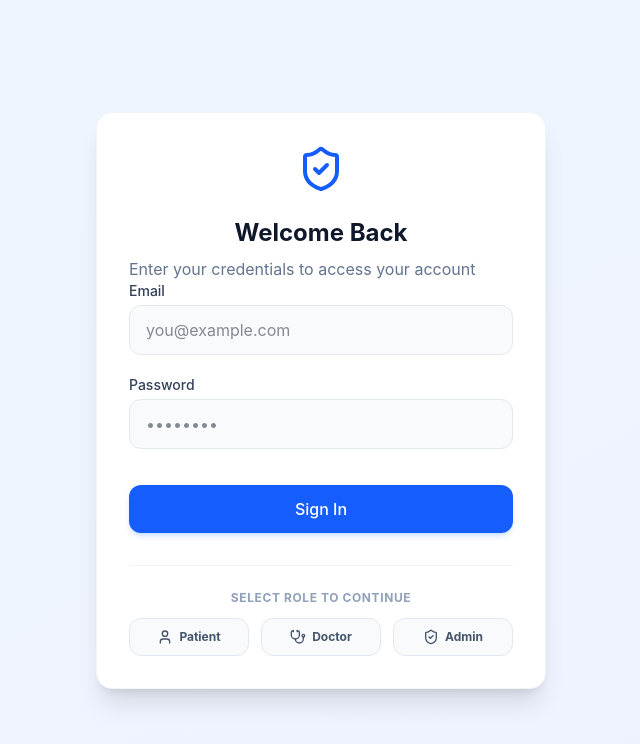
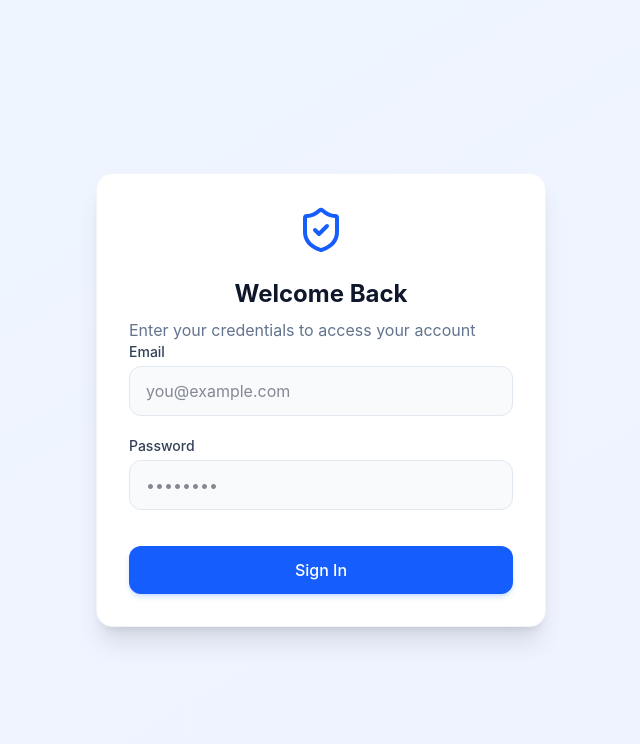
Before and after one commit to vikram-R23/InfosyssprinboardInternshiphealthcareAI-Agent, a React (Vite) app in the folder frontend/: page /auth in a window 1280 px wide. Shown: the top 744 px of the page, without its empty margins (319-959 px from the left). Built offline with nearby package versions, Linux system fonts and the light colour scheme; no server answers; a web font is replaced by a local one.

Commit message:
Remove demo login accounts

```diff
--- a/frontend/src/pages/Auth.tsx
+++ b/frontend/src/pages/Auth.tsx
@@ -137,33 +137,7 @@ export default function Auth() {
           </button>
         </form>
 
-        {/* Role Selection Logins */}
-        <div className="mt-8 border-t border-slate-100 pt-6">
-          <p className="text-xs font-bold text-slate-400 uppercase tracking-wider text-center mb-3">Select Role to Continue</p>
-          <div className="flex flex-col sm:flex-row gap-3">
-            <button
-              type="button"
-              onClick={() => { setEmail('vikram23@gmail.com'); setPassword('123456'); setActiveRoleDemo('patient'); }}
-              className={`flex-1 py-2.5 px-3 text-xs font-bold rounded-xl border transition-colors flex items-center justify-center gap-1.5 ${activeRoleDemo === 'patient' ? 'bg-blue-600 text-white border-blue-600 shadow-md shadow-blue-500/30' : 'bg-slate-50 hover:bg-slate-100 text-slate-600 border-slate-200'}`}
-            >
-              <User className="w-4 h-4" /> Patient
-            </button>
-            <button
-              type="button"
-              onClick={() => { setEmail('abi23@gmail.com'); setPassword('123456'); setActiveRoleDemo('doctor'); }}
-              className={`flex-1 py-2.5 px-3 text-xs font-bold rounded-xl border transition-colors flex items-center justify-center gap-1.5 ${activeRoleDemo === 'doctor' ? 'bg-blue-600 text-white border-blue-600 shadow-md shadow-blue-500/30' : 'bg-slate-50 hover:bg-slate-100 text-slate-600 border-slate-200'}`}
-            >
-              <Stethoscope className="w-4 h-4" /> Doctor
-            </button>
-            <button
-              type="button"
-              onClick={() => { setEmail('sarath05@gmail.com'); setPassword('123456'); setActiveRoleDemo('admin'); }}
-              className={`flex-1 py-2.5 px-3 text-xs font-bold rounded-xl border transition-colors flex items-center justify-center gap-1.5 ${activeRoleDemo === 'admin' ? 'bg-blue-600 text-white border-blue-600 shadow-md shadow-blue-500/30' : 'bg-slate-50 hover:bg-slate-100 text-slate-600 border-slate-200'}`}
-            >
-              <ShieldCheck className="w-4 h-4" /> Admin
-            </button>
-          </div>
-        </div>
+
 
       </div>
     </div>
```
